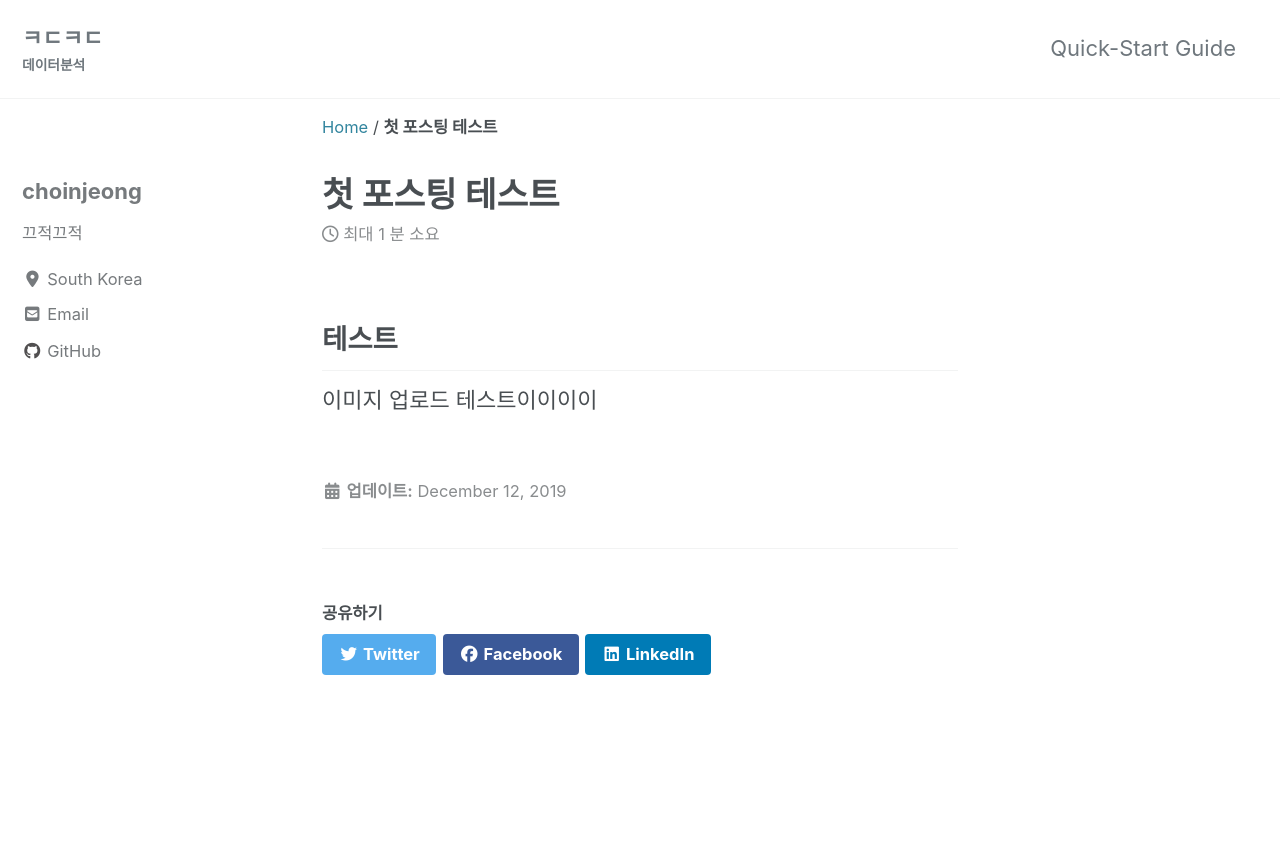
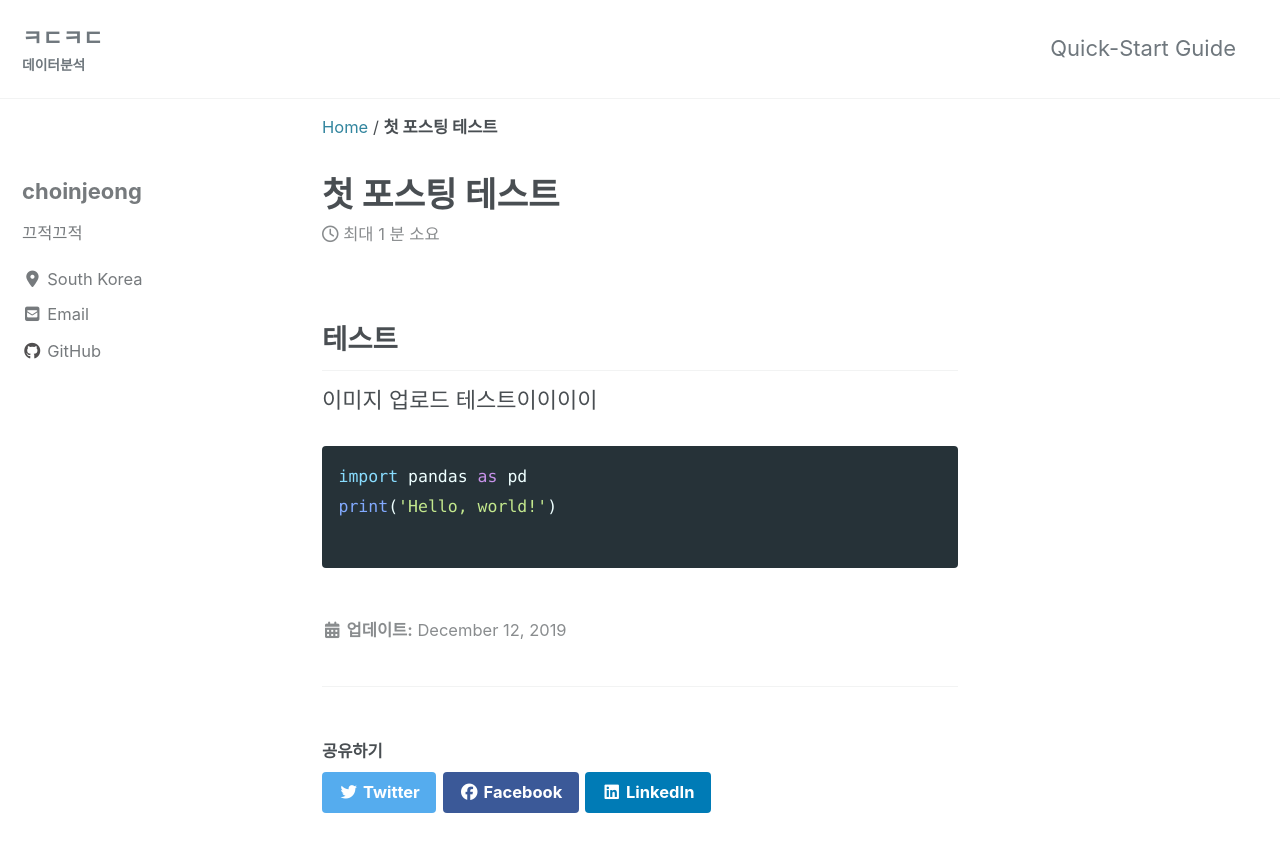
Before and after one commit to choinjeong/choinjeong.github.io, a Jekyll site: the page built from _posts/2019-12-12-hello.md, in a window 1280 px wide and 900 px high. Shown: the top 852 px of the window. Built offline with Jekyll 4.4.1, drawn with Linux system fonts in a browser that asks for light colours; cached includes are drawn as plain includes; nearby versions of some CDN libraries.

Commit message:
Update 2019-12-12-hello.md

````diff
--- a/_posts/2019-12-12-hello.md
+++ b/_posts/2019-12-12-hello.md
@@ -8,3 +8,9 @@ title: "첫 포스팅 테스트"
 ## 테스트
 
 이미지 업로드 테스트이이이이
+
+```python
+import pandas as pd
+print('Hello, world!')
+
+```
````
